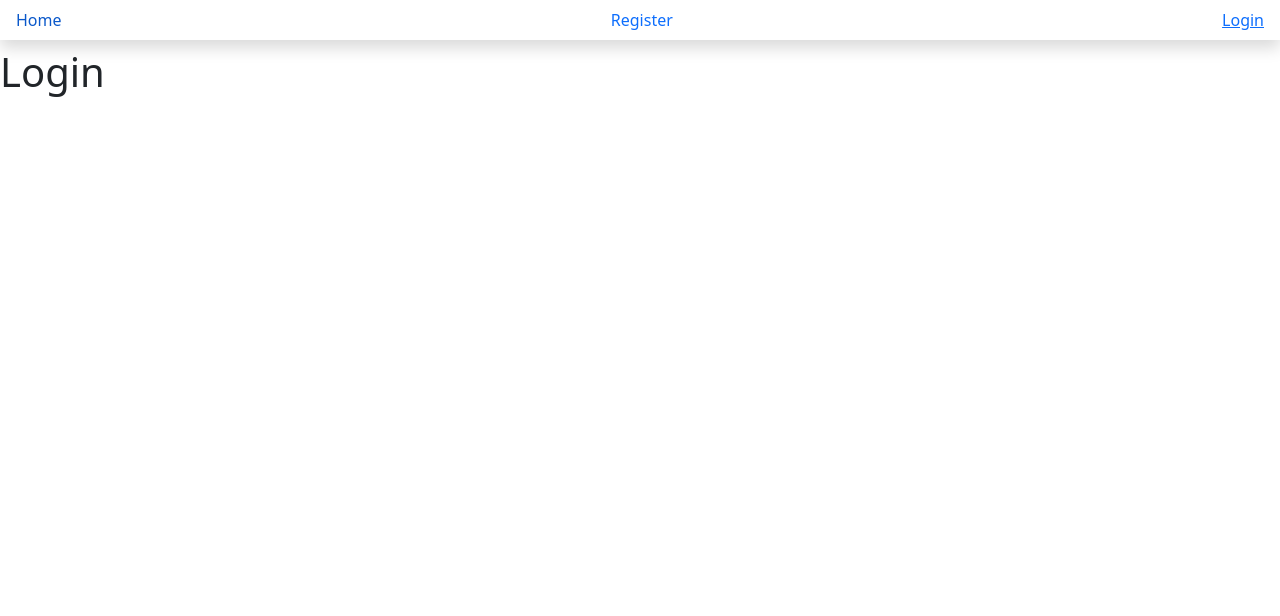
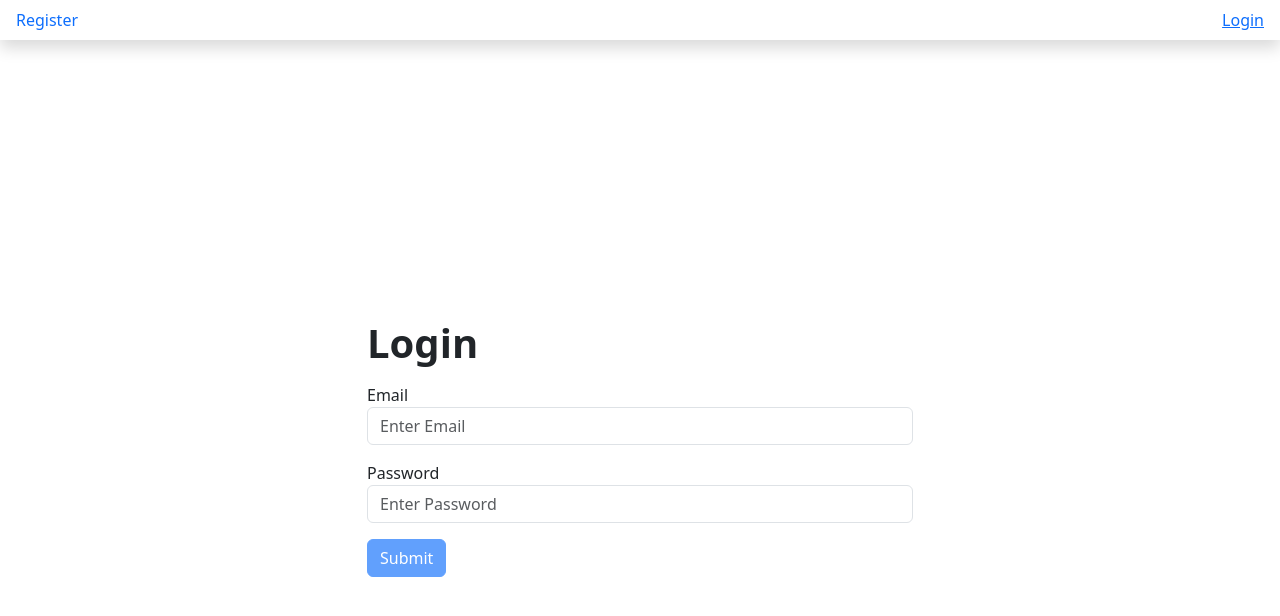
Before and after one commit to renecrapaud/cliente-react, a React (Create React App) app: page /login in a window 1280 px wide. Shown: the top 616 px of the page. Built offline with nearby package versions, Linux system fonts and the light colour scheme.

Commit message:
Pagina inicio de sesion. Ajustar elementos de menu. Salir de sesión

```diff
--- a/public/index.html
+++ b/public/index.html
@@ -40,5 +40,6 @@
       To begin the development, run `npm start` or `yarn start`.
       To create a production bundle, use `npm run build` or `yarn build`.
     -->
+    <script src="https://cdn.jsdelivr.net/npm/bootstrap@5.3.0-alpha1/dist/js/bootstrap.bundle.min.js" integrity="sha384-w76AqPfDkMBDXo30jS1Sgez6pr3x5MlQ1ZAGC+nuZB+EYdgRZgiwxhTBTkF7CXvN" crossorigin="anonymous"></script>
   </body>
 </html>
--- /dev/null
+++ b/src/components/forms/Button.js
@@ -0,0 +1,15 @@
+import loadingGif from '../images/loading-gif.gif'
+export default function Button({
+    handleSubmit, name = '', email, password, loading
+}) {
+    return (
+        <button
+            type="submit"
+            className="btn btn-primary"
+            onClick={handleSubmit}
+            disabled={(name && !name) || !email || !password || password.length < 6 }
+        >
+            {loading ? (<img src={loadingGif} alt="loading" style={{height:"20px"}} />) : ("Submit")}
+        </button>
+    )
+}
--- a/src/components/nav/Main.js
+++ b/src/components/nav/Main.js
@@ -1,13 +1,44 @@
+import { useContext } from "react";
 import { NavLink } from "react-router-dom";
+import { AuthContext } from "../../context/auth";
 
 export default function Main(){
+    const [auth, setAuth] = useContext(AuthContext)
+
+    const logout = () => {
+        const auth = localStorage.getItem("auth")
+        if(auth){
+            localStorage.removeItem("auth")
+            setAuth(null)
+        }
+    }
+
     return (
         <ul className="nav shadow mb-2 d-flex justify-content-between">
-            <li className="nav-item">
+
+            { auth !== null && auth !== undefined ? (
+                <>
+                    <li>
+                        <a className="nav-link dropdown-toggle" data-bs-toggle="dropdown">
+                            {auth?.user?.name}
+                        </a>
+                        <ul class="dropdown-menu">
+                            <li>
                                 <NavLink className="nav-link" to="/">
                                     Home
                                 </NavLink>
                             </li>
+                            <li>
+                                <NavLink className="nav-link" to="/login" onClick={logout}>
+                                    Logout
+                                </NavLink>
+                            </li>
+                        </ul>
+                    </li>
+
+                </>
+            ) : (
+                <>
                     <li className="nav-item">
                         <NavLink className="nav-link" to="/register">
                             Register
@@ -18,6 +49,8 @@ export default function Main(){
                             Login
                         </NavLink>
                     </li>
+                </>
+            )}
         </ul>
     )
 }
--- a/src/pages/Login.js
+++ b/src/pages/Login.js
@@ -1,7 +1,57 @@
+import { useState, useContext } from "react"
+import Input from "../components/forms/Input"
+import toast, { Toaster } from "react-hot-toast"
+import axios from "axios"
+import { AuthContext } from "../context/auth"
+import { useNavigate } from "react-router-dom"
+import Button from "../components/forms/Button"
+
 export default function Login(){
+    // global context
+    const [auth, setAuth] = useContext(AuthContext)
+    //local State
+    const [email, setEmail] = useState("")
+    const [password, setPassword] = useState("")
+    const [isLoading, setLoading] = useState(false)
+
+    const navigate = useNavigate()
+    const handleSubmit = async (e) => {
+        e.preventDefault()
+        try{
+            setLoading(true)
+            const {data} = await axios.post(`${process.env.REACT_APP_API}/signin`, {email, password})
+            setLoading(false)
+            if(data.error){
+                toast.error(data.error)
+                return
+            } else {
+                // Save in global context
+                setAuth(data)
+                // save in browser local storage
+                localStorage.setItem("auth", JSON.stringify(data))
+                navigate("/")
+            }
+        } catch (err){
+            setLoading(false)
+            toast.error(err)
+        }
+    }
     return (
-        <div>
-            <h1> Login </h1>
+        <div className="d-flex justify-content-center align-items-center vh-100">
+            <Toaster/>
+            <div className="container">
+                <div className="row">
+                    <div className="col-md-6 offset-md-3">
+                        <h1 className="fw-bold mb-3">Login</h1>
+                        <form>
+                            <Input value={email} setValue={setEmail} label="Email" type="email"/>
+                            <Input value={password} setValue={setPassword} label="Password" type="password"/>
+                            <Button handleSubmit={handleSubmit} email={email} password={password} loading={isLoading}/>
+                        </form>
+
+                    </div>
+                </div>
+            </div>
         </div>
     )
 }
--- a/src/pages/Register.js
+++ b/src/pages/Register.js
@@ -4,6 +4,7 @@ import toast, { Toaster } from "react-hot-toast"
 import axios from "axios"
 import { AuthContext } from "../context/auth"
 import { useNavigate } from "react-router-dom"
+import Button from "../components/forms/Button"
 
 export default function Register(){
     // global context
@@ -13,6 +14,7 @@ export default function Register(){
     const [password, setPassword] = useState("")
     const [name, setName] = useState("")
     const [confirm, setConfirm] = useState("")
+    const [isLoading, setLoading] = useState(false)
 
     const navigate = useNavigate()
     const handleSubmit = async (e) => {
@@ -22,7 +24,9 @@ export default function Register(){
                 toast.error("Passwords do not match")
                 return
             }
+            setLoading(true)
             const {data} = await axios.post(`${process.env.REACT_APP_API}/signup`, {name, email, password})
+            setLoading(false)
             if(data.error){
                 toast.error(data.error)
                 return
@@ -52,15 +56,7 @@ export default function Register(){
                             <Input value={email} setValue={setEmail} label="Email" type="email"/>
                             <Input value={password} setValue={setPassword} label="Password" type="password"/>
                             <Input value={confirm} setValue={setConfirm} label="Confirm Password" type="password"/>
-
-                            <button
-                                type="submit"
-                                className="btn btn-primary"
-                                onClick={handleSubmit}
-                                disabled={!name || !email || !password || !confirm || password.length < 6 }
-                            >
-                                Submit
-                            </button>
+                            <Button handleSubmit={handleSubmit} email={email} password={password} loading={isLoading} />
                         </form>
 
                     </div>
```
Also changed, not shown: src/components/images/loading-gif.gif (added). Lines whose indentation alone changed are shown as unchanged.
